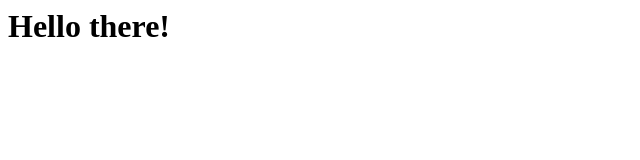
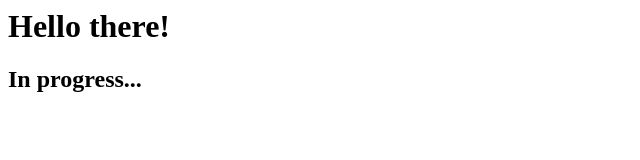
Before and after one commit to slolife/slolife.github.io, a plain HTML site: page docs/index.html in a window 1280 px wide. Shown: the whole page, without its empty margins (0-640 px from the left). Drawn offline with Linux system fonts and the light colour scheme.

Commit message:
Update index.html

```diff
--- a/docs/index.html
+++ b/docs/index.html
@@ -1 +1,2 @@
 <h1>Hello there!</h1>
+<h2>In progress...</h2>
```
